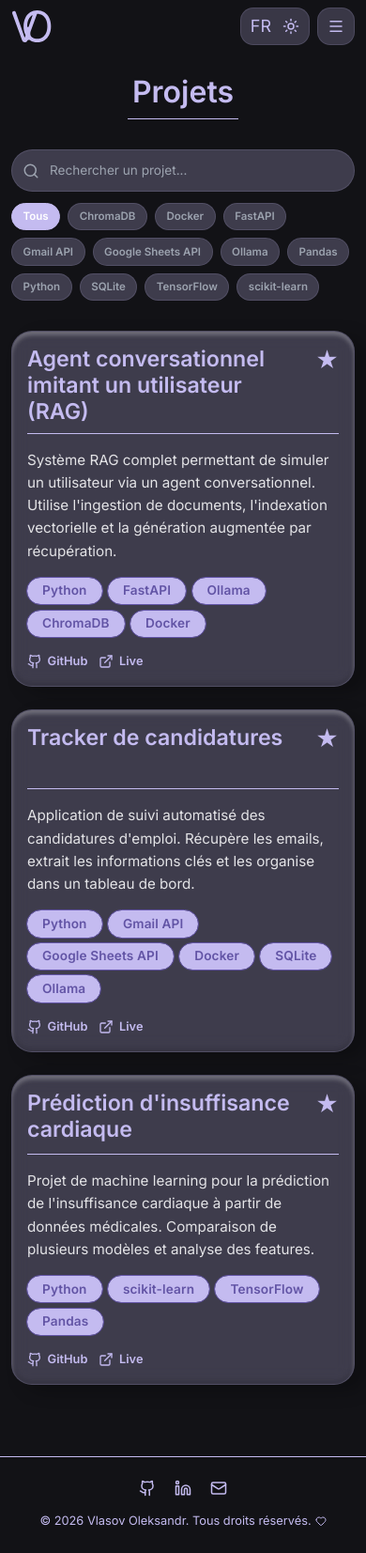
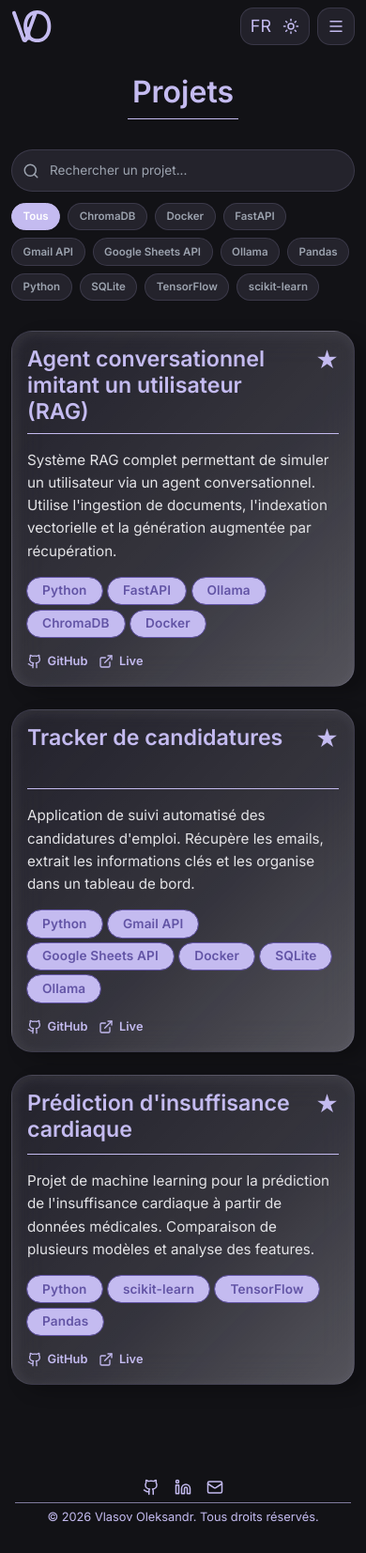
Before and after one commit to Sanjouk/data-science-portfolio, a React (Vite) app: page /projects in a window 390 px wide. Shown: the whole page at 94% size. Built offline with nearby package versions, Linux system fonts and the light colour scheme.

Commit message:
fix: containers appearance and footer

```diff
--- a/src/components/Footer.jsx
+++ b/src/components/Footer.jsx
@@ -1,4 +1,4 @@
-import { Github, Linkedin, Mail, Heart } from 'lucide-react';
+import { Github, Linkedin, Mail } from 'lucide-react';
 import { useLang } from '../context/LanguageContext';
 
 export default function Footer() {
@@ -18,9 +18,8 @@ export default function Footer() {
             <Mail size={18} />
           </a>
         </div>
-        <p className="footer-copy">
-          {t.footer.rights} <Heart size={12} className="inline-heart" />
-        </p>
+        <div className="footer-divider" aria-hidden="true" />
+        <p className="footer-copy">{t.footer.rights}</p>
       </div>
     </footer>
   );
--- a/src/pages/Home.jsx
+++ b/src/pages/Home.jsx
@@ -8,6 +8,7 @@ import Button from '../components/Button';
 import { useLang } from '../context/LanguageContext';
 import { useTheme } from '../context/ThemeContext';
 import { setSEO } from '../utils/seo';
+import { useMeasuredLines } from '../hooks/useMeasuredLines';
 
 const dayImg = '/images/main_photo_day.png';
 const nightImg = '/images/main_photo_night.png';
@@ -30,6 +31,7 @@ const iconMap = {
 export default function Home() {
   const { t } = useLang();
   const { theme } = useTheme();
+  useMeasuredLines([t]);
 
   useEffect(() => {
     setSEO(t.nav.home, t.profile.summary);
@@ -133,7 +135,7 @@ export default function Home() {
       <div className="page">
 
         <section className="section">
-          <SectionTitle>{t.featuredTitle}</SectionTitle>
+          <SectionTitle withLine>{t.featuredTitle}</SectionTitle>
           <div className="projects-grid">
             {featured.map((p, i) => (
               <ProjectCard key={p.slug} project={p} index={i} />
--- a/src/styles/about.css
+++ b/src/styles/about.css
@@ -256,10 +256,10 @@
 
 .timeline-card {
   border-radius: var(--radius);
-  background: var(--bg-card);
+  background: var(--bg-card-glass);
   box-shadow: var(--shadow);
-  backdrop-filter: blur(10px);
-  -webkit-backdrop-filter: blur(10px);
+  backdrop-filter: blur(var(--glass-blur));
+  -webkit-backdrop-filter: blur(var(--glass-blur));
   border: 1px solid var(--border-card);
   padding: 1.5rem 2rem;
   transition: transform 0.25s ease, box-shadow 0.25s ease;
--- a/src/styles/footer.css
+++ b/src/styles/footer.css
@@ -4,42 +4,45 @@
 .footer {
   position: relative;
   z-index: 1;
-  border-top: 1px solid var(--footer-color);
-  padding: 2rem 1.5rem;
+  border-top: none;
+  padding: 2rem 1.5rem 1.1rem;
   text-align: center;
 }
 
 .footer-inner {
-  max-width: 1100px;
+  max-width: 560px;
   margin: 0 auto;
   display: flex;
   flex-direction: column;
   align-items: center;
-  gap: 1rem;
+  gap: 0.45rem;
 }
 
 .footer-links {
   display: flex;
-  gap: 1.25rem;
+  gap: 1rem;
 }
 
 .footer-links a {
   color: var(--footer-color);
   transition: opacity 0.2s;
+  display: inline-flex;
+  align-items: center;
+  justify-content: center;
 }
 
 .footer-links a:hover {
   opacity: 0.75;
 }
 
+.footer-divider {
+  width: min(100%, 430px);
+  height: 1px;
+  background: color-mix(in srgb, var(--footer-color) 62%, transparent);
+}
+
 .footer-copy {
   font-size: 0.8rem;
   color: var(--footer-color);
-  display: flex;
-  align-items: center;
-  gap: 4px;
+  line-height: 1.2;
 }
-
-.inline-heart {
-  color: var(--footer-color);
-}
--- a/src/styles/navbar.css
+++ b/src/styles/navbar.css
@@ -54,7 +54,7 @@
   left: 50%;
   width: calc(100% + (100vw - 100%) * var(--navbar-scroll-progress));
   border-radius: 0;
-  background: var(--bg-card);
+  background: var(--bg-card-glass);
   border: 1px solid var(--border-card);
   box-shadow: var(--shadow);
   opacity: calc(var(--navbar-scroll-progress) * 0.95);
@@ -65,8 +65,8 @@
 }
 
 .navbar--floating .navbar-menu-shell::before {
-  backdrop-filter: blur(calc(var(--navbar-scroll-progress) * 8px));
-  -webkit-backdrop-filter: blur(calc(var(--navbar-scroll-progress) * 8px));
+  backdrop-filter: blur(calc(var(--navbar-scroll-progress) * var(--glass-blur)));
+  -webkit-backdrop-filter: blur(calc(var(--navbar-scroll-progress) * var(--glass-blur)));
 }
 
 .navbar-logo-link {
@@ -212,7 +212,7 @@
     right: 0;
     width: auto;
     border-radius: 0;
-    background: var(--bg-card);
+    background: var(--bg-card-glass);
     border: 1px solid var(--border-card);
     box-shadow: var(--shadow);
     opacity: calc(var(--navbar-scroll-progress) * 0.95);
@@ -226,8 +226,8 @@
   }
 
   .navbar--floating .navbar-inner::before {
-    backdrop-filter: blur(calc(var(--navbar-scroll-progress) * 8px));
-    -webkit-backdrop-filter: blur(calc(var(--navbar-scroll-progress) * 8px));
+    backdrop-filter: blur(calc(var(--navbar-scroll-progress) * var(--glass-blur)));
+    -webkit-backdrop-filter: blur(calc(var(--navbar-scroll-progress) * var(--glass-blur)));
   }
 
   .navbar-logo-link {
--- a/src/styles/projects.css
+++ b/src/styles/projects.css
@@ -6,6 +6,19 @@
   flex-direction: column;
   gap: 1rem;
   margin-bottom: 2rem;
+  --projects-controls-bg: var(--bg-card);
+  --projects-controls-border: var(--border-card);
+  --projects-controls-text: var(--text-muted);
+  --projects-controls-accent: var(--accent);
+  --projects-controls-accent-hover: var(--accent-hover);
+}
+
+.light .projects-controls {
+  --projects-controls-bg: #f9f9fb;
+  --projects-controls-border: rgba(0, 0, 0, 0.04);
+  --projects-controls-text: #4b5563;
+  --projects-controls-accent: #6254A5;
+  --projects-controls-accent-hover: #50448a;
 }
 
 .projects-grid {
@@ -16,10 +29,10 @@
 
 .project-card {
   border-radius: var(--radius);
-  background: var(--bg-card);
+  background: var(--bg-card-glass);
   box-shadow: var(--shadow);
-  backdrop-filter: blur(10px);
-  -webkit-backdrop-filter: blur(10px);
+  backdrop-filter: blur(var(--glass-blur));
+  -webkit-backdrop-filter: blur(var(--glass-blur));
   border: 1px solid var(--border-card);
   padding: var(--card-padding);
   cursor: pointer;
@@ -116,15 +129,15 @@
   top: 50%;
   left: 12px;
   transform: translateY(-50%);
-  color: var(--text-muted);
+  color: var(--projects-controls-text);
 }
 
 .search-input {
   width: 100%;
   padding: 0.65rem 0.75rem 0.65rem 2.5rem;
   border-radius: var(--radius-sm);
-  border: 1px solid var(--border-card);
-  background: var(--bg-card);
+  border: 1px solid var(--projects-controls-border);
+  background: var(--projects-controls-bg);
   color: var(--text);
   font-size: 0.9rem;
   font-family: var(--font);
@@ -133,11 +146,11 @@
 
 .search-input:focus {
   outline: none;
-  border-color: var(--accent);
+  border-color: var(--projects-controls-accent);
 }
 
 .search-input::placeholder {
-  color: var(--text-muted);
+  color: var(--projects-controls-text);
 }
 
 /* =========================================
@@ -155,25 +168,25 @@
   font-size: 0.78rem;
   font-weight: 600;
   cursor: pointer;
-  border: 1px solid var(--border-card);
-  background: var(--bg-card);
-  color: var(--text-muted);
+  border: 1px solid var(--projects-controls-border);
+  background: var(--projects-controls-bg);
+  color: var(--projects-controls-text);
   transition: all 0.2s;
   font-family: var(--font);
 }
 
 .tech-chip:hover {
-  border-color: var(--accent);
-  color: var(--accent);
+  border-color: var(--projects-controls-accent);
+  color: var(--projects-controls-accent);
 }
 
 .tech-chip--active {
-  background: var(--accent);
+  background: var(--projects-controls-accent);
   color: #fff;
-  border-color: var(--accent);
+  border-color: var(--projects-controls-accent);
 }
 
 .tech-chip--active:hover {
-  background: var(--accent-hover);
+  background: var(--projects-controls-accent-hover);
   color: #fff;
 }
--- a/src/styles/resume.css
+++ b/src/styles/resume.css
@@ -14,11 +14,12 @@
   max-width: 900px;
   display: flex;
   justify-content: center;
-  background: var(--bg-card);
+  background: var(--bg-card-glass);
   padding: 2rem;
   border-radius: var(--radius);
   border: 1px solid var(--border-card);
-  backdrop-filter: blur(10px);
+  backdrop-filter: blur(var(--glass-blur));
+  -webkit-backdrop-filter: blur(var(--glass-blur));
   box-shadow: var(--shadow);
   overflow-x: auto;
   scrollbar-width: thin;
--- a/src/styles/variables.css
+++ b/src/styles/variables.css
@@ -4,8 +4,18 @@
 :root {
   /* Colors — Night theme */
   --bg: #121216;
-  --bg-card: rgba(196, 187, 240, 0.25);
-  --bg-card-hover: rgba(196, 187, 240, 0.35);
+  --glass-opacity: 0.1;
+  --glass-angle: -45deg;
+  --glass-intensity: 0.8;
+  --glass-blur: 18px;
+  --bg-card: rgba(196, 187, 240, var(--glass-opacity));
+  --bg-card-hover: rgba(196, 187, 240, 0.16);
+  --bg-card-glass: linear-gradient(
+    var(--glass-angle),
+    rgba(255, 255, 255, calc(var(--glass-intensity) * 0.28)) 0%,
+    rgba(255, 255, 255, calc(var(--glass-intensity) * 0.1)) 44%,
+    rgba(255, 255, 255, 0) 100%
+  ), var(--bg-card);
   --bg-nav: rgba(0, 0, 0, 0.85);
   --text: #e4e4e7;
   --text-muted: #9ca3af;
@@ -18,17 +28,14 @@
   --border-accent: rgba(196, 187, 240, 0.3);
   --border-nav: #C4BBF0;
   --shadow:
-    0 4px 4px 0 rgba(255, 255, 255, 0.25) inset,
-    0 -4px 4px 0 rgba(0, 0, 0, 0.1) inset,
+    3px 3px 14px 0 rgba(255, 255, 255, 0.08) inset,
     13px 7px 18.2px 0 rgba(0, 0, 0, 0.25);
   --shadow-hover: 0 15px 50px rgba(0, 0, 0, 0.7);
   --shadow-interactive-hover:
-    0 8px 8px 0 rgba(255, 255, 255, 0.45) inset,
-    0 -4px 4px 0 rgba(0, 0, 0, 0.1) inset,
-    13px 20px 30px 0 rgba(0, 0, 0, 0.4);
+    4px 4px 18px 0 rgba(255, 255, 255, 0.09) inset,
+    13px 7px 18.2px 0 rgba(0, 0, 0, 0.25);
   --shadow-static-hover:
-    0 4px 4px 0 rgba(255, 255, 255, 0.4) inset,
-    0 -4px 4px 0 rgba(0, 0, 0, 0.1) inset,
+    3px 3px 14px 0 rgba(255, 255, 255, 0.08) inset,
     13px 7px 18.2px 0 rgba(0, 0, 0, 0.25);
   --gradient-hero: linear-gradient(135deg, rgba(98, 84, 165, 0.28) 0%, rgba(196, 187, 240, 0.1) 100%);
   --radius: 31px;
@@ -56,8 +63,14 @@
 .light {
   /* Colors — Day theme */
   --bg: #FFFFFF;
-  --bg-card: #f9f9fb;
-  --bg-card-hover: #f0f1f5;
+  --bg-card: rgba(255, 255, 255, var(--glass-opacity));
+  --bg-card-hover: rgba(255, 255, 255, 0.16);
+  --bg-card-glass: linear-gradient(
+    var(--glass-angle),
+    rgba(255, 255, 255, calc(var(--glass-intensity) * 0.45)) 0%,
+    rgba(255, 255, 255, calc(var(--glass-intensity) * 0.14)) 44%,
+    rgba(255, 255, 255, 0) 100%
+  ), var(--bg-card);
   --bg-nav: rgba(255, 255, 255, 0.9);
   --text: #000000;
   --text-muted: #4b5563;
@@ -70,18 +83,15 @@
   --border-accent: rgba(98, 84, 165, 0.25);
   --border-nav: #000000;
   --shadow:
-    0 4px 4px 0 rgba(255, 255, 255, 0.45) inset,
-    0 -4px 4px 0 rgba(0, 0, 0, 0.05) inset,
-    13px 7px 18.2px 0 rgba(98, 84, 165, 0.12);
-  --shadow-hover: 0 20px 50px rgba(98, 84, 165, 0.18);
+    3px 3px 14px 0 rgba(0, 0, 0, 0.05) inset,
+    13px 7px 18.2px 0 rgba(0, 0, 0, 0.25);
+  --shadow-hover: -18px 16px 48px rgba(148, 152, 160, 0.14);
   --shadow-interactive-hover:
-    0 8px 8px 0 rgba(255, 255, 255, 0.6) inset,
-    0 -4px 4px 0 rgba(0, 0, 0, 0.05) inset,
-    13px 20px 30px 0 rgba(98, 84, 165, 0.22);
+    4px 4px 18px 0 rgba(0, 0, 0, 0.06) inset,
+    13px 7px 18.2px 0 rgba(0, 0, 0, 0.25);
   --shadow-static-hover:
-    0 4px 4px 0 rgba(255, 255, 255, 0.6) inset,
-    0 -4px 4px 0 rgba(0, 0, 0, 0.05) inset,
-    13px 7px 18.2px 0 rgba(98, 84, 165, 0.15);
+    3px 3px 14px 0 rgba(0, 0, 0, 0.05) inset,
+    13px 7px 18.2px 0 rgba(0, 0, 0, 0.25);
   --gradient-hero: linear-gradient(135deg, rgba(98, 84, 165, 0.1) 0%, rgba(196, 187, 240, 0.2) 100%);
   --toast-bg: #fff;
   --year-opacity: 1.0;
```
Also changed, not shown: src/styles/components.css (+23 -5 lines).
